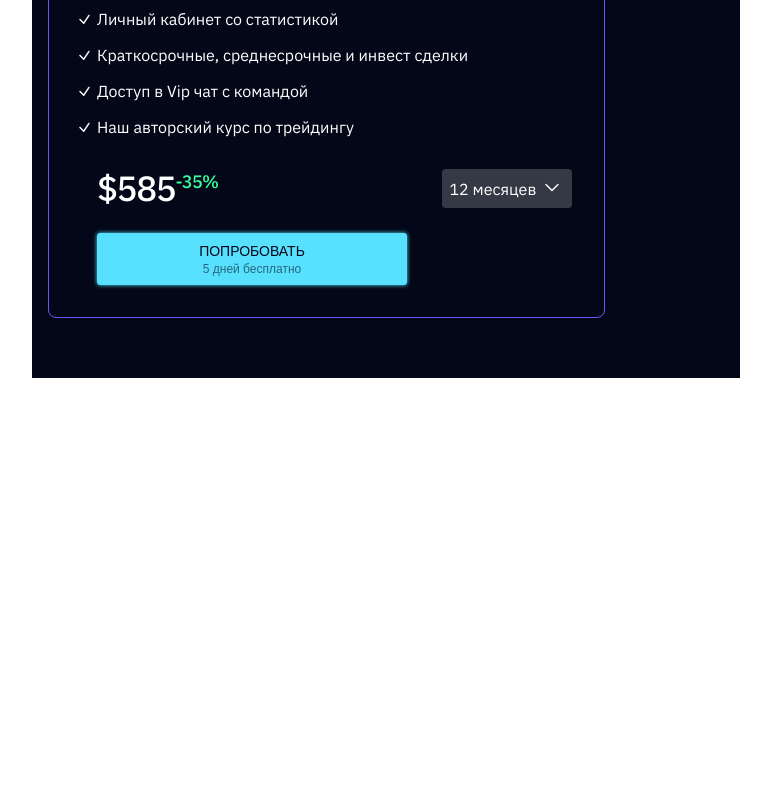
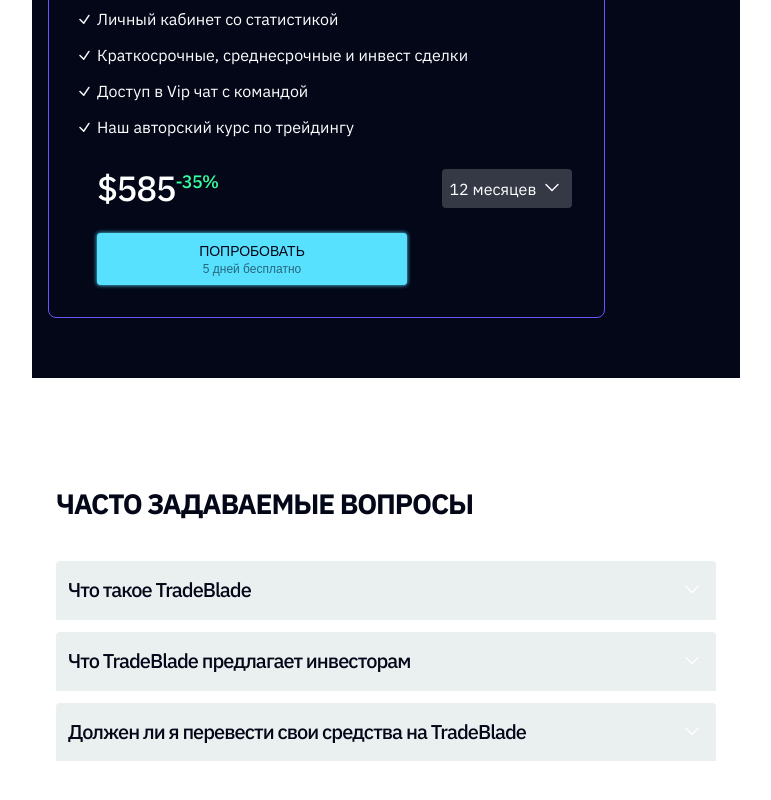
Before and after one commit to Marchenko1997/TradeBlade, a React (Vite) app: page / in a window 1280 px wide. Shown: the part 3037-3837 px from the top of the page, without its empty margins (254-1025 px from the left). Before the commit the page ends 3415 px from the top, so only its background shows below. Built offline with nearby package versions, Linux system fonts and the light colour scheme.

Commit message:
set up FAQ section

```diff
--- a/src/App.jsx
+++ b/src/App.jsx
@@ -6,6 +6,7 @@
 import PastTransactions from "./components/PastTransactions/PastTransactions"
 import AboutCompany from './components/AboutCompany/AboutCompany'
 import Tarifs from './components/Tarifs/Tarifs'
+import FAQ from './components/FAQ/FAQ'
 
 function App() {
 
@@ -19,6 +20,7 @@
         <PastTransactions />
         <AboutCompany />
         <Tarifs />
+        <FAQ />
       </Container>
     </>
   );
--- /dev/null
+++ b/src/components/FAQ/FAQ.jsx
@@ -0,0 +1,50 @@
+import { useState } from "react";
+import { faqData } from "../data/faqData";
+import {
+  FAQContainer,
+  FAQSection,
+  FAQTitle,
+  FAQItem,
+  FAQItemContent,
+  EmbeddedContent,
+} from "./FAQ.styled";
+
+const FAQ = () => {
+  const [openIndex, setOpenIndex] = useState(null);
+
+  const toggleFAQ = (index) => {
+    setOpenIndex((prevIndex) => (prevIndex === index ? null : index));
+  };
+
+  return (
+    <FAQSection>
+      <FAQContainer>
+        <FAQTitle>Часто задаваемые вопросы</FAQTitle>
+        <div>
+          {faqData.map((item, index) => (
+            <FAQItem key={index}>
+              <FAQItemContent
+                className={openIndex === index ? "open" : ""}
+                onClick={() => toggleFAQ(index)}
+              >
+                {item.question}
+                <svg>
+                  <use
+                    xlinkHref={`/sprite.svg#${
+                      openIndex === index ? "icon-arrowUp" : "icon-arrowDown"
+                    }`}
+                  ></use>
+                </svg>
+              </FAQItemContent>
+              {openIndex === index && (
+                <EmbeddedContent>{item.answer}</EmbeddedContent>
+              )}
+            </FAQItem>
+          ))}
+        </div>
+      </FAQContainer>
+    </FAQSection>
+  );
+};
+
+export default FAQ;
--- /dev/null
+++ b/src/components/FAQ/FAQ.styled.jsx
@@ -0,0 +1,82 @@
+import styled from "styled-components";
+
+export const FAQSection = styled.section`
+  padding-top: 108px;
+  padding-bottom: 54px;
+  background-color: var(--white);
+`;
+
+export const FAQContainer = styled.div`
+  width: 100%;
+  max-width: 1328px;
+  padding: 0 24px;
+  margin: 0 auto;
+`;
+
+export const FAQTitle = styled.h2`
+  font-size: 28px;
+  font-weight: 700;
+  line-height: 1.27;
+  letter-spacing: -1.12px;
+  text-transform: uppercase;
+  color: var(--dark-background);
+  margin-bottom: 40px;
+`;
+
+export const FAQItem = styled.div`
+  margin-bottom: 12px;
+  transition: background-color 0.2s;
+`;
+
+
+
+export const FAQItemContent = styled.div`
+  color: var(--dark-background);
+  font-size: 20px;
+  font-weight: 500;
+  line-height: 1.33;
+  letter-spacing: -0.96px;
+  width: 100%;
+  padding: 16px 12px;
+  user-select: none;
+  position: relative;
+  transition: background-color 0.2s, color 0.2s;
+  background-color: #eaeff0;
+  border-top-left-radius: 4px;
+  border-top-right-radius: 4px;
+  display: flex;
+  justify-content: space-between;
+  cursor: pointer;
+
+  /* ✅ Теперь управляем стилем через класс "open" */
+  &.open {
+    background-color: var(--primary-purple);
+    color: var(--white);
+  }
+
+  svg {
+    width: 24px;
+    height: 24px;
+    stroke: var(--dark-background);
+    fill: var(--dark-background);
+  }
+
+  &.open svg {
+    stroke: var(--white);
+    fill: var(--white);
+  }
+`;
+
+
+
+export const EmbeddedContent = styled.div`
+  max-height: 252px;
+  background-color: var(--primary-purple);
+  line-height: 1.25;
+  overflow: hidden;
+  transition: max-height 0.2s, background-color 0.2s;
+ padding: 16px;
+  border-bottom-left-radius: 4px;
+  border-bottom-right-radius: 4px;
+  color: var(--white);
+`;
--- a/src/components/Tarifs/TariffsList/TariffsList.styled.jsx
+++ b/src/components/Tarifs/TariffsList/TariffsList.styled.jsx
@@ -6,7 +6,7 @@
   flex-wrap: wrap;
 `;
 
-export const StandartTariff = styled.li`
+export const StandartTariff = styled.div`
   border-radius: 8px;
   border: 1px solid var(--primary-purple);
   padding: 16px;
--- a/src/components/Tarifs/Vip/Vip.styled.jsx
+++ b/src/components/Tarifs/Vip/Vip.styled.jsx
@@ -1,6 +1,6 @@
 import styled from "styled-components";
 
-export const VipItem = styled.li`
+export const VipItem = styled.div`
   border-radius: 8px;
   background-color: var(--dark-background);
   color: var(--white);
--- /dev/null
+++ b/src/components/data/faqData.js
@@ -0,0 +1,17 @@
+export const faqData = [
+  {
+    question: "Что такое TradeBlade",
+    answer:
+      "Мы опытная команда, для которой трейдинг – профессия. TradeBlade является авторизованным официальным брокером биржи Binance. Он предоставляет пользователям множество преимуществ, таких как высокая скорость синхронизации API и возможность создать учетную запись Binance через платформу TradeBlade всего в 1 клик.",
+  },
+  {
+    question: "Что TradeBlade предлагает инвесторам",
+    answer:
+      "TradeBlade предлагает доступ к торговым стратегиям, автоматизированному управлению капиталом и аналитике.",
+  },
+  {
+    question: "Должен ли я перевести свои средства на TradeBlade",
+    answer:
+      "Нет, все средства остаются на вашем личном счёте Binance. TradeBlade просто помогает вам управлять ими.",
+  },
+];
```
